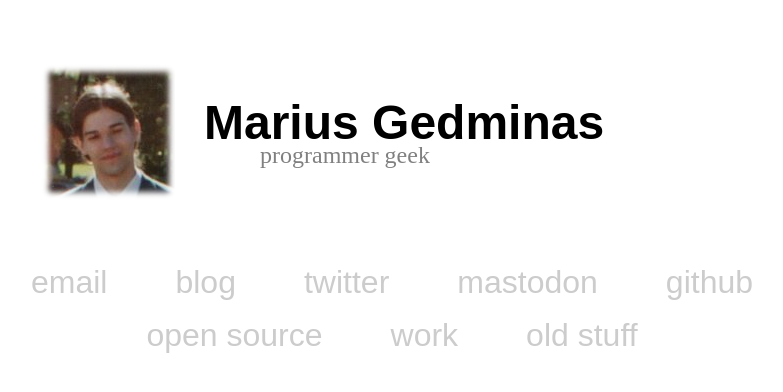
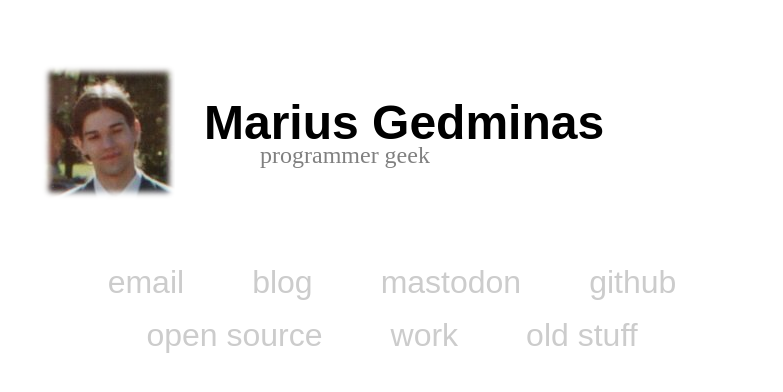
Before and after one commit to mgedmin/gedmin.as, a plain HTML site: page front.html in a window 1280 px wide. Shown: the whole page, without its empty margins (48-831 px from the left). Drawn offline with Linux system fonts and the light colour scheme.

Commit message:
Update site

```diff
--- a/front.html
+++ b/front.html
@@ -23,7 +23,6 @@
     <ul>
       <li><a href="mailto:marius@gedmin.as">email</a></li>
       <li><a href="https://mg.pov.lt/blog">blog</a></li>
-      <li><a href="https://twitter.com/#!/mgedmin">twitter</a></li>
       <li><a href="https://floss.social/@mgedmin" rel="me">mastodon</a></li>
       <li><a href="https://github.com/mgedmin">github</a></li>
       <li><a href="https://mg.pov.lt/">open source</a></li>
```
Also changed, not shown: index.html (+0 -1 lines).
